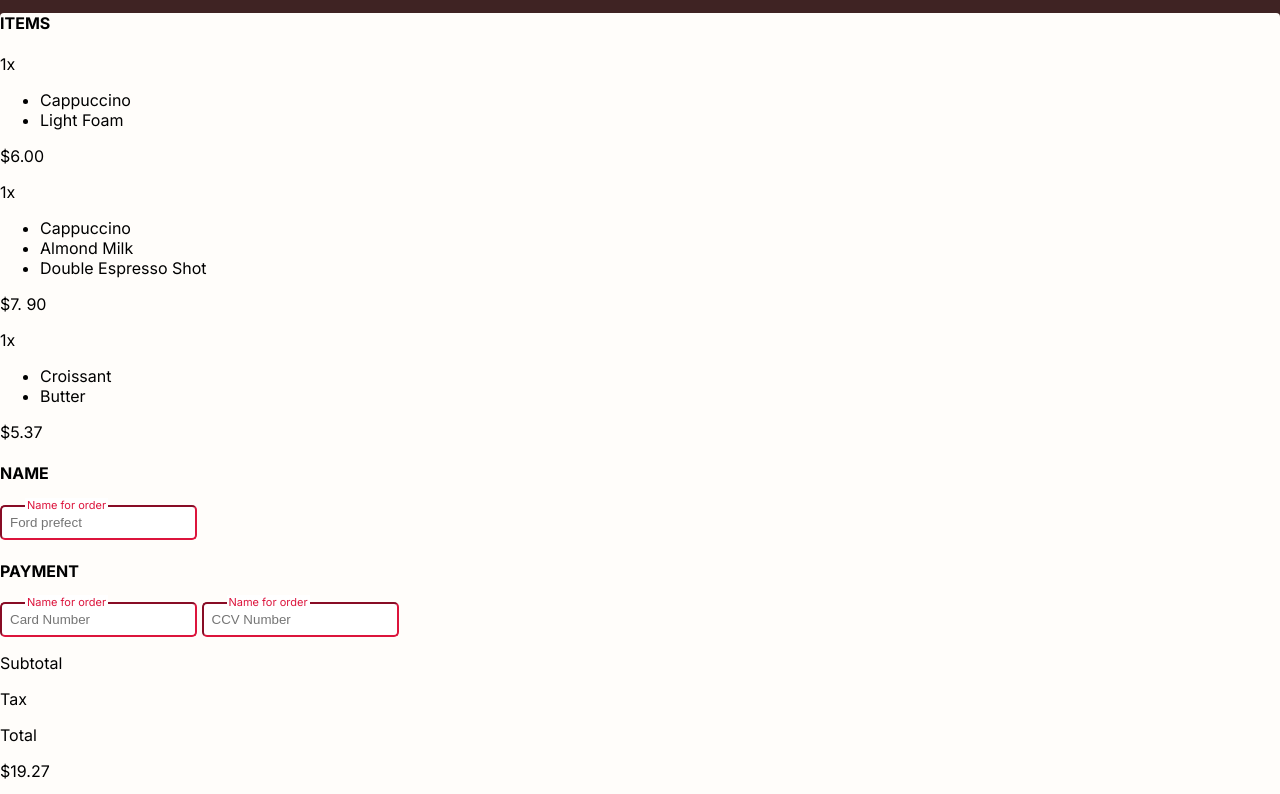
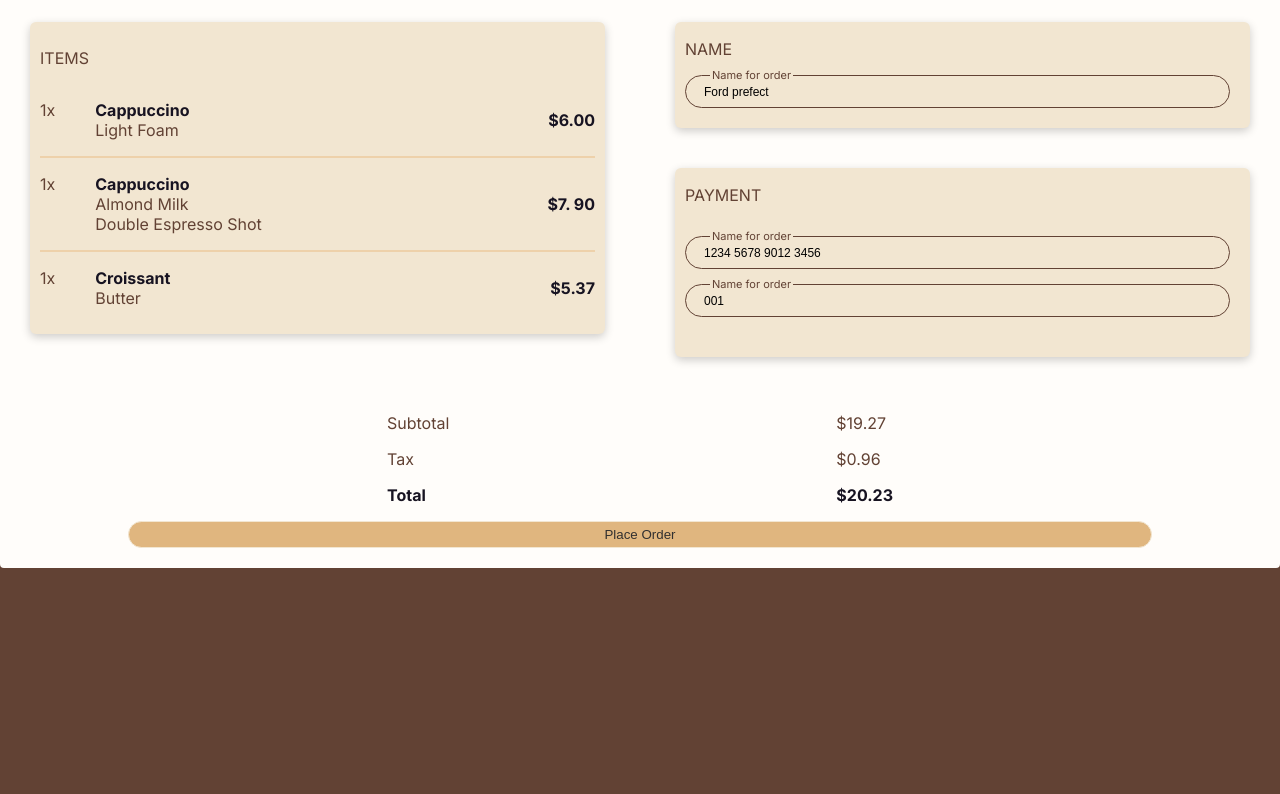
Before and after one commit to KseniiaEfremova/xander-css-mini-project, a plain HTML site: page index.html in a window 1280 px wide. Shown: the part 62-856 px from the top of the page. After the commit the page ends 800 px from the top, so only its background shows below. Drawn offline with Linux system fonts and the light colour scheme.

Commit message:
Added styles

```diff
--- a/assets/style.css
+++ b/assets/style.css
@@ -12,8 +12,10 @@
   --grayish-blue: hsl(233, 8%, 79%);
   --dark-grayish-blue: hsl(236, 13%, 42%);
   --very-dark-blue: hsl(240, 100%, 5%);
+  --beige: rgb(242, 230, 209);
+  --brown: rgb(98, 66, 52);
   --font-size: 15px;
-  --mono: Inter, monospace;
+  --mono: 'Inter', monospace;
   --sans: sans-serif;
 }
 
@@ -22,10 +24,11 @@ html {
 }
 
 body {
-    background-color: rgb(63, 35, 35);
+    background-color: var(--brown);
     font-family: var(--mono);
     margin: 0;
     padding: 0;
+    color: var(--brown);
 }
 
 /* navbar */
@@ -49,37 +52,159 @@ body {
 
 .checkout-box {
     background-color: var(--off-white);
-    border-radius: 4px
+    border-radius: 4px;
+    display: grid;
+    grid-template-columns: 1fr 1fr;
+    gap: 1rem;
+    gap: 10px;
+    align-content: center;
+    justify-content: center;
+    align-items: start;
+    justify-items: stretch;
+}
+
+.grid-box_1 {
+    grid-column: 1/2;
+    grid-row: 1/3;
+}
+
+.grid-box_2 {
+    grid-column: 2/3;
+    grid-row: 1/2;
+}
+
+.grid-box_3{
+    grid-column: 2/3;
+    grid-row: 2/3;
+}
+
+.grid-box_4 {
+    grid-column: 1/3;
+    grid-row: 3/4;
+}
+
+/* item section */
+
+.beige-box {
+    background-color: var(--beige);
+    box-shadow: 0 3px 10px rgb(0 0 0 / 0.2);
+    border-radius: 6px;
+    margin: 30px;
+    padding: 1px 10px;
+
+}
+
+.items {
+    display: flex;
+    background-color: var(--beige);
+    border-radius: 6px;
+    padding: 10px;
+    flex-direction: column;
+}
+
+.order-type {
+    display: flex;
+    align-items: center;
+    justify-content: space-between;
+    border-bottom: 2px solid rgb(238, 209, 170);
+}
+
+.order-type:last-child {
+    border-bottom: none
+}
+
+.order-type ul {
+    list-style: none;
+}
+
+.order-type ul li:first-child {
+    font-weight: 700;
+    color: var(--black);
+}
+
+.order-type p:last-child {
+    font-weight: 700;
+    color: var(--black);
+}
+
+.item {
+    display: flex;
+    justify-content: flex-start;
 }
 
 
 
-/* item section */
+/* name section */
 
-.items {
-
+.input-name {
+    padding-bottom: 20px;
 }
 
-
-/* name section */
-
-.example-group {
+.name-group {
     position: relative;
     display: inline-block;
+    width: 100%;
   }
 
   .example-input {
-    border-color: crimson;
     padding: 8px;
-    border-radius: 5px;
+    border-radius: 50px;
+    border: 1px solid var(--brown);
+    background-color: var(--beige);
+    width: 95%;
   }
 
   .input-label {
-    background-color: white;
-    color: crimson;
+    background-color: var(--beige);
+    color: var(--brown);
     font-size: 11px;
     position: absolute;
     left: 25px;
     top: -7px;
     padding: 0 2px;
   }
+
+  ::placeholder {
+    color: black;
+    font-size: 12px;
+    padding-left: 10px;
+  }
+
+
+  /* payment section */
+
+  .input-card {
+    margin-top: 0;
+    padding-bottom: 40px;
+  }
+
+  .input-card .name-group {
+    margin-top: 15px;
+  }
+
+
+  /* place order */
+
+  .subtotal-type {
+    display: flex;
+    justify-content: space-evenly;
+  }
+
+  .subtotal-type div p:last-child {
+    font-weight: 700;
+    color: var(--black);
+  }
+
+  .btn-box {
+    text-align: center;
+  }
+
+  .place-order button {
+    width: 80%;
+    border-radius: 50px;
+    border: 1px solid var(--beige);
+    background-color: rgb(224, 182, 127);
+    color: rgb(49, 48, 48);
+    padding: 5px;
+    margin-bottom: 20px;
+  }
--- a/index.html
+++ b/index.html
@@ -17,50 +17,63 @@
     </nav>
     <div class="checkout-box">
 
-        <section class="items">
-            <h4>ITEMS</h4>
+        <section class="items beige-box grid-box_1">
+            <p>ITEMS</p>
+            <div class="order-type">
+                <div class="item">
                     <p>1x</p>
                     <ul>
                         <li>Cappuccino</li>
-                <li>Light Foam</li>
+                        <li class="beige_color">Light Foam</li>
                     </ul>
+                </div>
                 <p>$6.00</p>
+            </div>
 
+            <div class="order-type">
+                <div class="item">
                     <p>1x</p>
                     <ul>
                         <li>Cappuccino</li>
-                <li>Almond Milk</li>
-                <li>Double Espresso Shot</li>
+                        <li class="beige_color">Almond Milk</li>
+                        <li class="beige_color">Double Espresso Shot</li>
                     </ul>
+                </div>
                 <p>$7. 90</p>
+            </div>
 
+            <div class="order-type">
+                <div class="item">
                     <p>1x</p>
                     <ul>
                         <li>Croissant</li>
-                <li>Butter</li>
+                        <li class="beige_color">Butter</li>
                     </ul>
+                </div>
                 <p>$5.37</p>
+            </div>
+        </section>
 
-        </section>
-        <section class="input-name">
-            <h4>NAME</h4>
-            <div class="example-group">
+        <section class="input-name beige-box grid-box_2">
+            <p>NAME</p>
+            <div class="name-group">
                 <label for="example" class="input-label">Name for order</label>
                 <input id="example" class="example-input" placeholder="Ford prefect" />
             </div>
         </section>
-        <section class="input-card">
-            <h4>PAYMENT</h4>
-            <div class="example-group">
+        <section class="input-card beige-box grid-box_3">
+            <p>PAYMENT</p>
+            <div class="name-group">
                 <label for="example" class="input-label">Name for order</label>
-                <input id="example" class="example-input" placeholder="Card Number" />
+                <input id="example" class="example-input" placeholder="1234 5678 9012 3456" />
             </div>
-            <div class="example-group">
+            <div class="name-group">
                 <label for="example" class="input-label">Name for order</label>
-                <input id="example" class="example-input" placeholder="CCV Number" />
+                <input id="example" class="example-input" placeholder="001" />
             </div>
         </section>
-        <section class="place-order">
+        <section class="place-order grid-box_4">
+            <div class="subtotal-type">
                 <div>
                     <p>Subtotal</p>
                     <p>Tax</p>
@@ -71,7 +84,9 @@
                     <p>$0.96</p>
                     <p>$20.23</p>
                 </div>
-            <div>
+            </div>
+
+            <div class="btn-box">
                 <button type="button">Place Order</button>
             </div>
 
```
Lines whose indentation alone changed are shown as unchanged.
